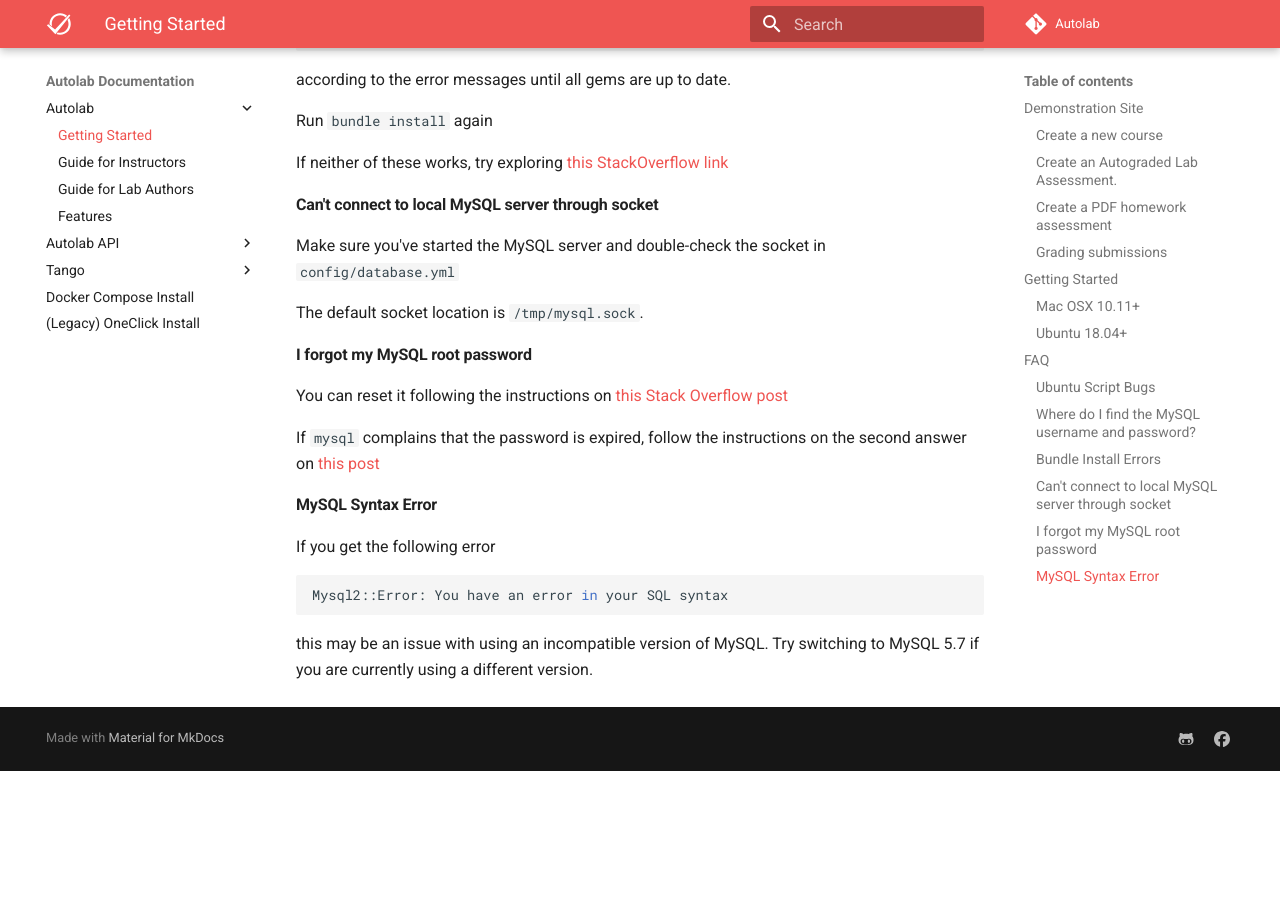
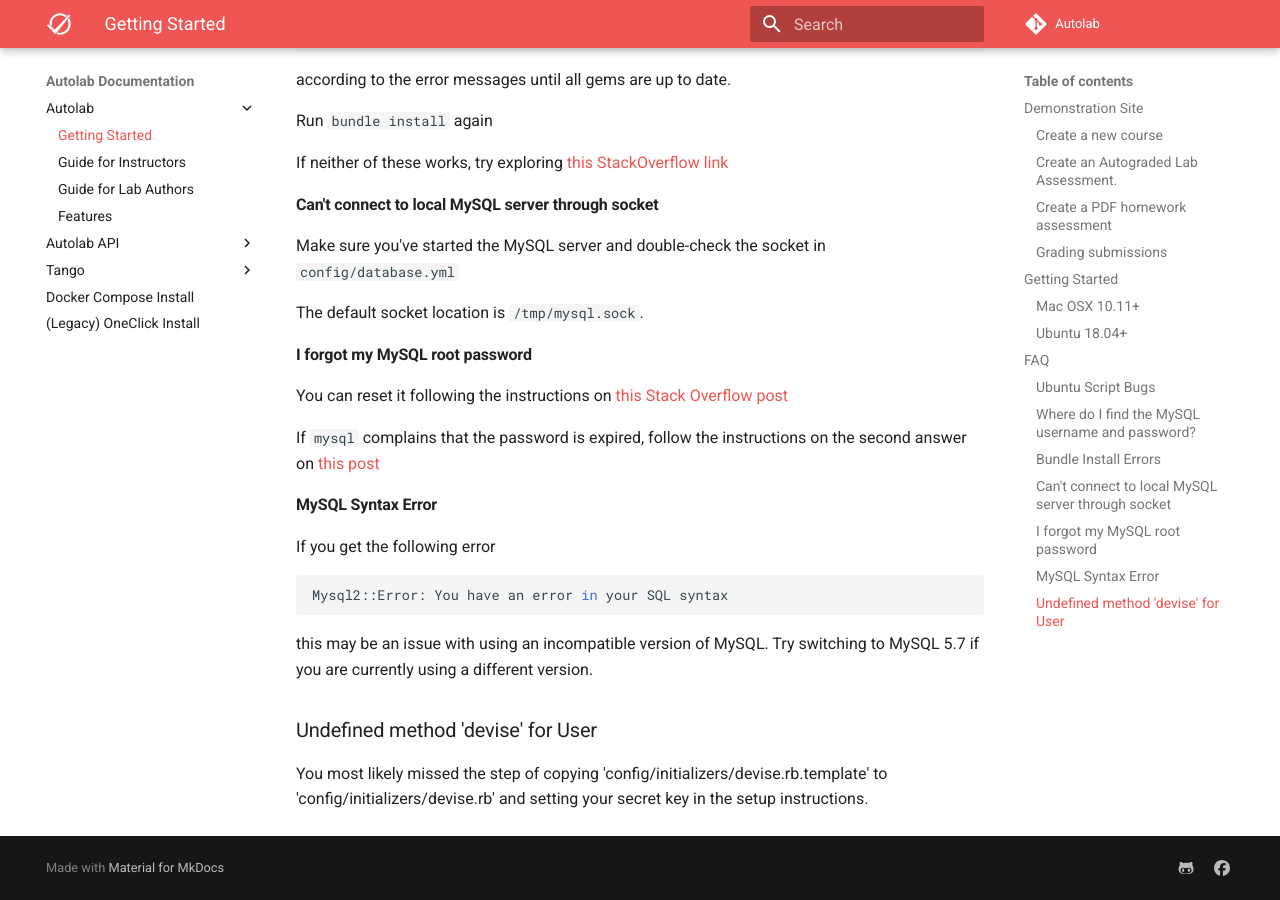
Before and after one commit to muaziqbal/Autolab, an MkDocs documentation site: the page built from docs/index.md, in a window 1280 px wide and 900 px high, scrolled down 9169 px. Built offline with MkDocs 1.6.1 and Material for MkDocs 9.7.7, drawn with Linux system fonts in a browser that asks for light colours; comment, search, counter and statistics services are not loaded; before the commit the page ends 9940 px from its top, so only the background shows below that.

Commit message:
Docs faq update for missing devise step (#1268)
* update nav

* add docker compose docs

* Docker compose installation method is now mature

* add devise faq

````diff
--- a/docs/index.md
+++ b/docs/index.md
@@ -453,3 +453,6 @@ Mysql2::Error: You have an error in your SQL syntax
 ```
 
 this may be an issue with using an incompatible version of MySQL. Try switching to MySQL 5.7 if you are currently using a different version.
+
+### Undefined method 'devise' for User
+You most likely missed the step of copying 'config/initializers/devise.rb.template' to 'config/initializers/devise.rb' and setting your secret key in the setup instructions.
````
Also changed, not shown: docs/docker-compose.md (+1 -1 lines).
